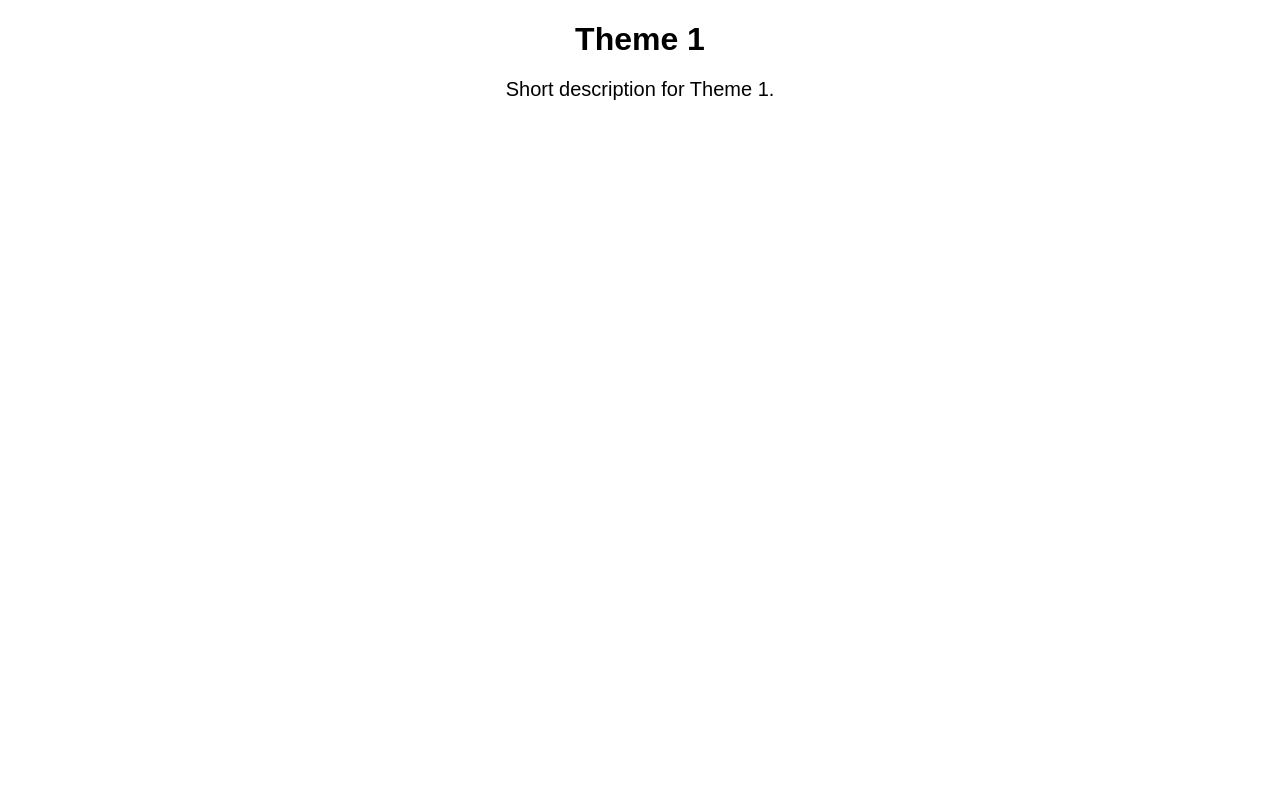
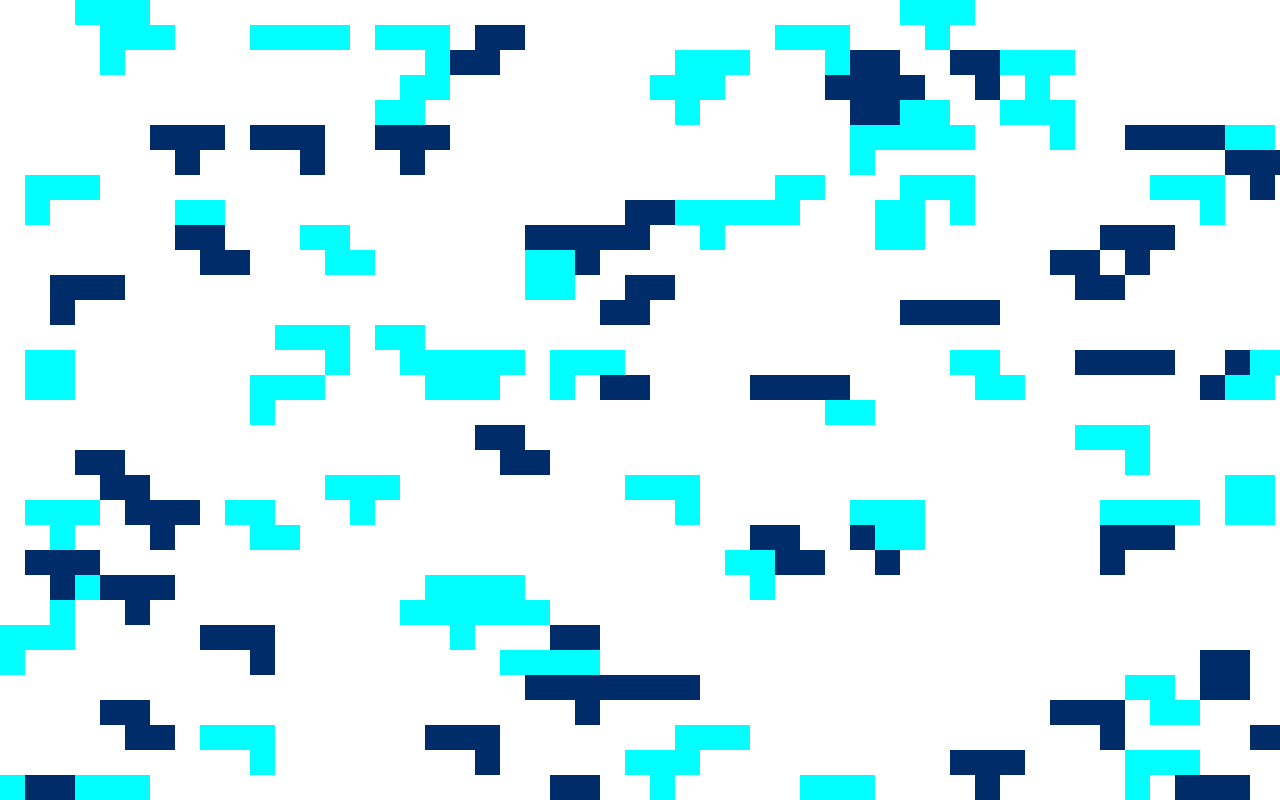
Before and after one commit to skalthoff/cs202, a plain HTML site: page assignment4/index.html in a window 1280 px wide. Drawn offline with nearby package versions, Linux system fonts and the light colour scheme.

Commit message:
added tetris assignment 4

```diff
--- a/assignment4/index.html
+++ b/assignment4/index.html
@@ -8,10 +8,13 @@
 </head>
 <body>
     <div class="container">
-        <h1 class="theme-title"></h1>
-        <p class="theme-description"></p>
-        <audio id="tetris-audio" src="Tetris.mp3" loop></audio>
+        <div class="info-box">
+            <h1 class="theme-name"></h1>
+            <p class="theme-description"></p>
+        </div>
     </div>
+    <canvas id="tetrominoes-background"></canvas>
+    <audio id="tetris-music" src="tetris.mp3" loop></audio>
     <script src="https://code.jquery.com/jquery-3.6.0.min.js"></script>
     <script src="scripts.js"></script>
 </body>
--- a/assignment4/scripts.js
+++ b/assignment4/scripts.js
@@ -1,47 +1,143 @@
-// scripts.js
-$(document).ready(function() {
-    $("#switch").on("click", function() {
-        $("#nature").fadeOut("slow", function() {
-            $("#technology").fadeIn("slow");
-        });
-    });
-
-    $("#switch-back").on("click", function() {
-        $("#technology").fadeOut("slow", function() {
-            $("#nature").fadeIn("slow");
-        });
-    });
-});
 $(document).ready(function () {
+    const canvas = document.getElementById('tetrominoes-background');
+    const ctx = canvas.getContext('2d');
     const themes = [
         {
-            title: "Theme 1",
-            description: "Short description for Theme 1.",
+            name: 'Blue / Cyan',
+            description: 'Very crisp colors and reminiscent of Mega Man.',
+            colors: ['#002D69', '#00FFFF'],
         },
         {
-            title: "Theme 2",
-            description: "Short description for Theme 2.",
+            name: 'Forest / Chartreuse',
+            description: 'A nice combo, very fresh and comforting.',
+            colors: ['#128712', '#62D962'],
         },
-        // Add more themes here
+        {
+            name: 'Magenta / Pink',
+            description: 'This one always makes me think of cotton candy.',
+            colors: ['#FF00FF', '#FFA8FF'],
+        },
+        {
+            name: 'Blue / Green',
+            description: 'Reminds me of the old Seattle Seahawks logo.',
+            colors: ['#1B4C1B', '#4CFF4C'],
+        },
+        {
+            name: 'Red / Seafoam',
+            description: 'Christmasy colors, pastel but just as clashing. Ugly.',
+            colors: ['#9C3838', '#9CFF9C'],
+        },
+        {
+            name: 'Seafoam / Cornflower',
+            description: 'I looks nice together if you like boring pastels lacking contrast.',
+            colors: ['#00A800', '#0070EC'],
+        },
+        {
+            name: 'Red / Gray',
+            description: 'This one reminds me of lava and ash. I\'m always happy to see this palette.',
+            colors: ['#FF0000', '#A0A0A0'],
+        },
+        {
+            name: 'Purple / Burgundy',
+            description: 'Nice combo, and the only double-dark set.',
+            colors: ['#7B30C7', '#810000'],
+        },
+        {
+            name: 'Blue / Red',
+            description: 'Makes me think of the American flag, except the colors aren\'t dark enough.',
+            colors: ['#0000FF', '#FF0000'],
+        },
+        {
+            name: 'Red / Orange',
+            description: 'Yuck. It makes me think of clowns or fast food logos.',
+            colors: ['#FF0000', '#FFA000'],
+        },
     ];
+
 
     let currentTheme = 0;
 
-    function updateTheme() {
-        $(".theme-title").text(themes[currentTheme].title);
-        $(".theme-description").text(themes[currentTheme].description);
+    function applyTheme(theme) {
+        $('.theme-name').text(theme.name);
+        $('.theme-description').text(theme.description);
+        $('body').css('color', theme.colors[1]);
+        drawTetrominoesBackground(theme.colors);
     }
 
-    updateTheme();
+    applyTheme(themes[currentTheme]);
 
-    $(document).on("keydown", function (event) {
-        if (event.which === 32) { // Space key
+    $(document).on('keydown', function (e) {
+        if (e.key === ' ') {
+            e.preventDefault();
             currentTheme = (currentTheme + 1) % themes.length;
-            updateTheme();
+            applyTheme(themes[currentTheme]);
         }
     });
 
-    // Play Tetris music
-    const audioElement = document.getElementById("tetris-audio");
-    audioElement.play();
+    // Play the Tetris music on loop
+    const tetrisMusic = document.getElementById('tetris-music');
+    tetrisMusic.play();
+
+
+    function drawTetrominoesBackground(colors) {
+        canvas.width = window.innerWidth;
+        canvas.height = window.innerHeight;
+
+        const blockSize = 25;
+
+        // Tetrominoes shapes
+        const shapes = [
+            [
+                [1, 1, 1],
+                [0, 1, 0],
+            ],
+            [
+                [1, 1, 0],
+                [0, 1, 1],
+            ],
+            [
+                [0, 1, 1],
+                [1, 1, 0],
+            ],
+            [
+                [1, 1],
+                [1, 1],
+            ],
+            [
+                [1, 1, 1, 1],
+            ],
+            [
+                [1, 1, 1],
+                [1, 0, 0],
+            ],
+            [
+                [1, 1, 1],
+                [0, 0, 1],
+            ],
+        ];
+
+        function drawTetromino(x, y, shape, color) {
+            ctx.fillStyle = color;
+            for (let row = 0; row < shape.length; row++) {
+                for (let col = 0; col < shape[row].length; col++) {
+                    if (shape[row][col]) {
+                        ctx.fillRect(x + col * blockSize, y + row * blockSize, blockSize, blockSize);
+                    }
+                }
+            }
+        }
+
+        function generateRandomTetromino() {
+            const shapeIndex = Math.floor(Math.random() * shapes.length);
+            const x = Math.floor(Math.random() * (canvas.width / blockSize)) * blockSize;
+            const y = Math.floor(Math.random() * (canvas.height / blockSize)) * blockSize;
+            const color = colors[Math.floor(Math.random() * colors.length)];
+
+            drawTetromino(x, y, shapes[shapeIndex], color);
+        }
+
+        for (let i = 0; i < 100; i++) {
+            generateRandomTetromino();
+        }
+    }
 });
--- a/assignment4/styles.css
+++ b/assignment4/styles.css
@@ -1,18 +1,33 @@
 body {
     font-family: Arial, sans-serif;
+    margin: 0;
+    overflow: hidden;
+    position: relative;
 }
 
 .container {
+    position: absolute;
+    top: 50%;
+    left: 50%;
+    transform: translate(-50%, -50%);
     text-align: center;
-    max-width: 800px;
-    margin: 0 auto;
+    padding: 2rem;
+    color: white;
 }
 
-.theme-title {
-    font-size: 2rem;
+.theme-name {
+    font-size: 2.5rem;
     margin-bottom: 1rem;
 }
 
 .theme-description {
-    font-size: 1.25rem;
+    font-size: 1.2rem;
 }
+
+canvas {
+    position: fixed;
+    top: 0;
+    left: 0;
+    width: 100%;
+    height: 100%;
+}
```
